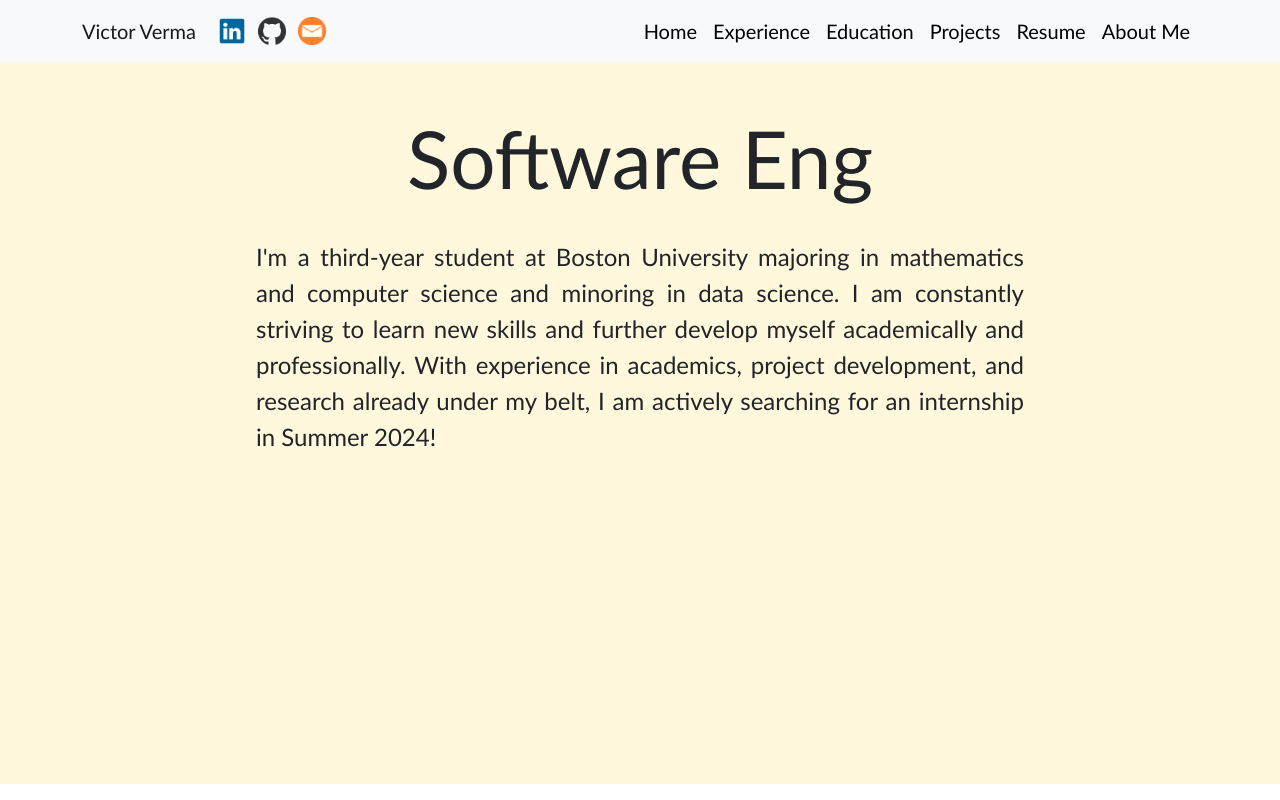
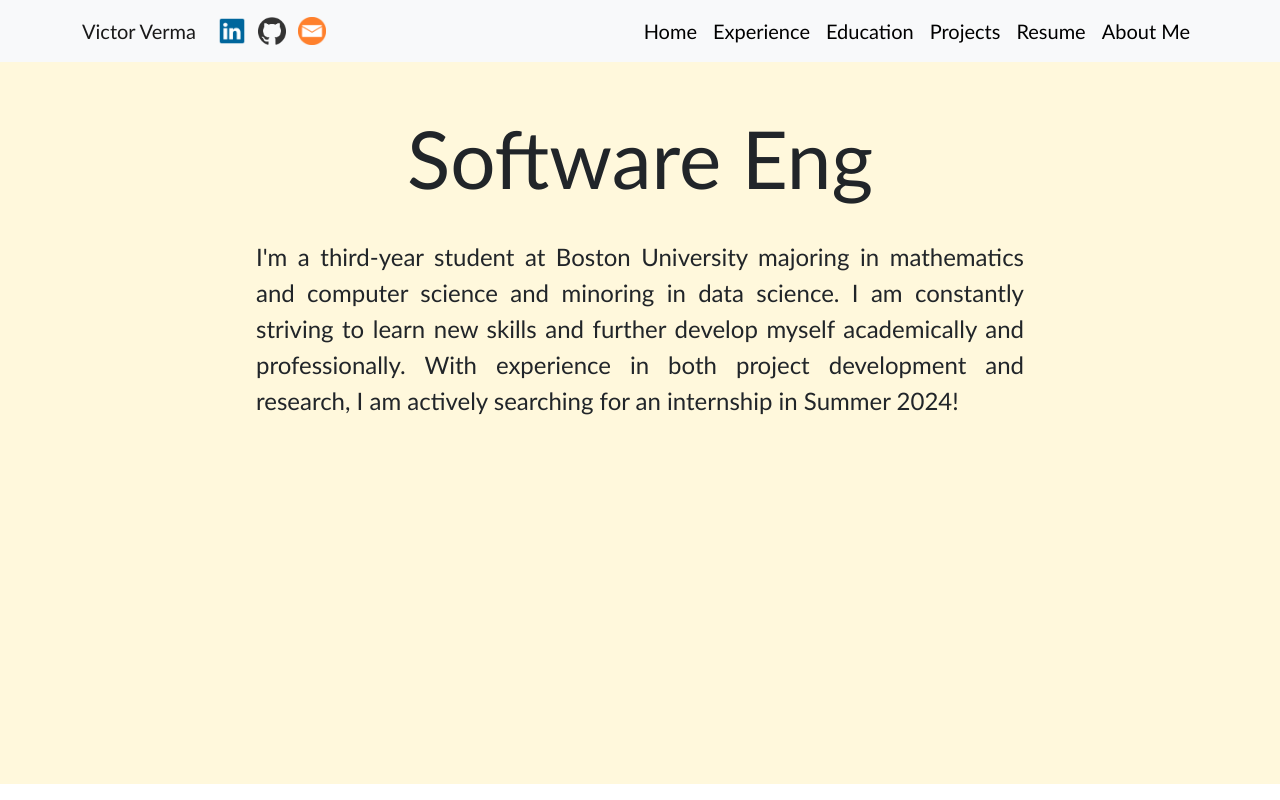
Before and after one commit to victorverma3/Portfolio, a React (Vite) app in the folder frontend/: page / in a window 1280 px wide. Built offline with nearby package versions, Linux system fonts and the light colour scheme.

Commit message:
fixed css sizing and home lead length

```diff
--- a/frontend/src/components/AboutCards/AboutCards.css
+++ b/frontend/src/components/AboutCards/AboutCards.css
@@ -35,6 +35,7 @@
 @media only screen and (max-width: 499px) {
     .aboutCards {
         width: 90%;
+        font-size: 1rem;
     }
 }
 
--- a/frontend/src/pages/home/Home.tsx
+++ b/frontend/src/pages/home/Home.tsx
@@ -14,9 +14,8 @@ const Home = () => {
           I'm a third-year student at Boston University majoring in mathematics
           and computer science and minoring in data science. I am constantly
           striving to learn new skills and further develop myself academically
-          and professionally. With experience in academics, project development,
-          and research already under my belt, I am actively searching for an
-          internship in Summer 2024!
+          and professionally. With experience in both project development and
+          research, I am actively searching for an internship in Summer 2024!
         </p>
       </div>
       <Footer />
```
